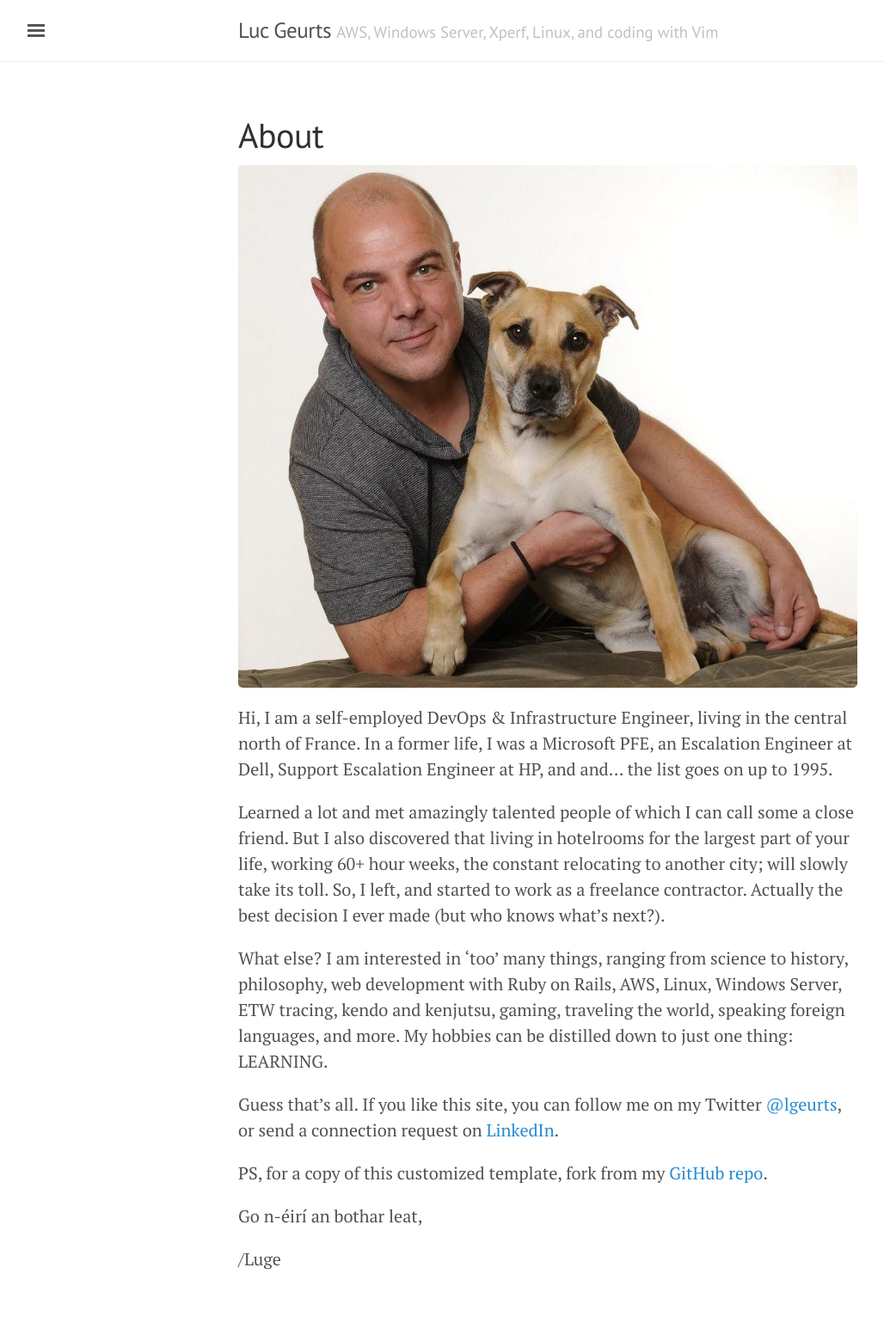
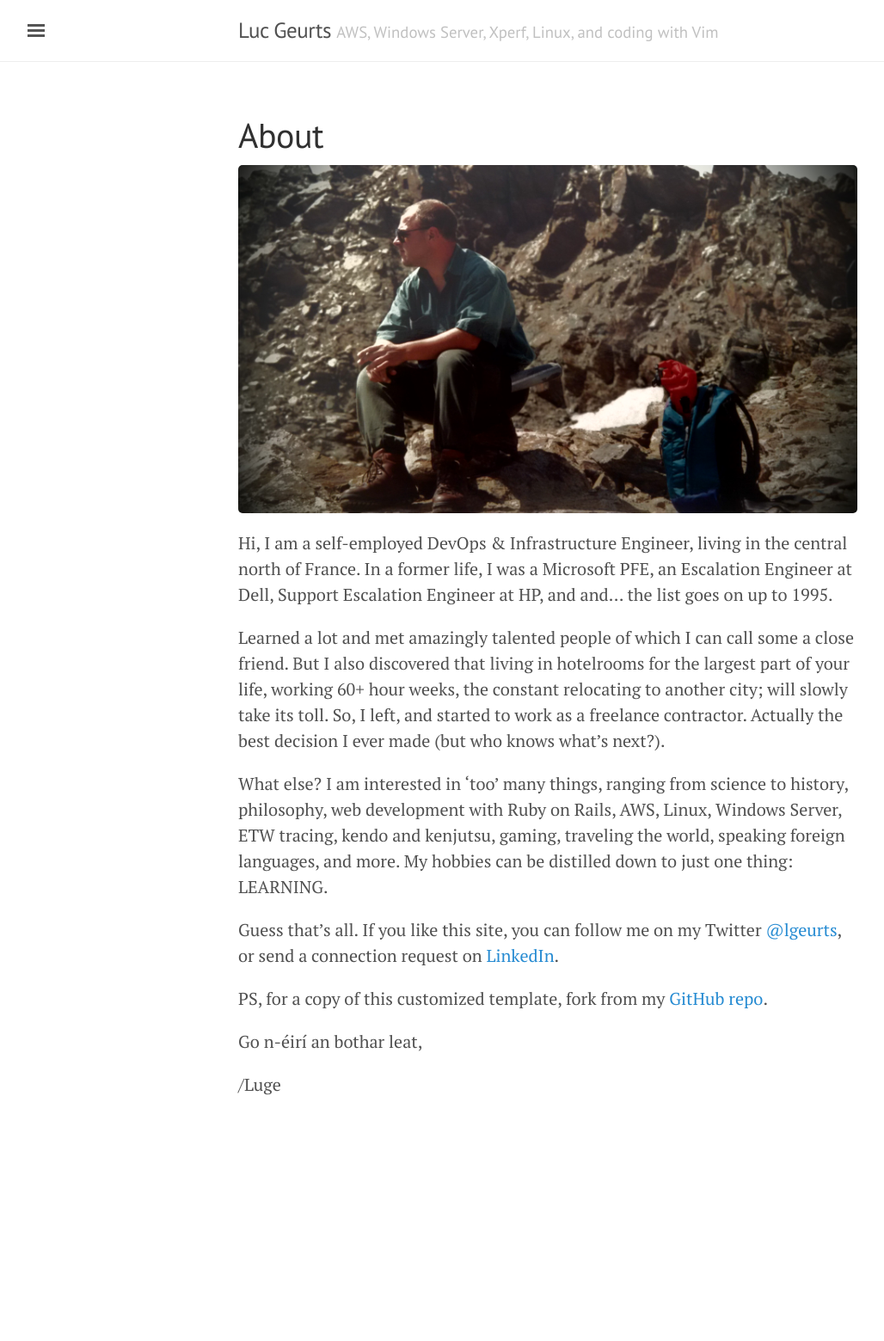
Before and after one commit to lgeurts/lgeurts.github.io, a Jekyll site: the page built from about.md, in a window 1280 px wide. Shown: the whole page at 86% size, without its empty margins (3-1031 px from the left). Built offline with Jekyll 4.4.1, drawn with Linux system fonts in a browser that asks for light colours; nearby versions of some CDN libraries; after the commit the page ends 1357 px from its top, so only the background shows below that.

Commit message:
Update about.md

```diff
--- a/about.md
+++ b/about.md
@@ -3,7 +3,7 @@ layout: page
 title: About
 ---
 
-![Here I am with my dog Tigger.](/assets/portrait.jpg)
+![Here I am with my dog Tigger.](/assets/c2adv01.jpg)
 
 Hi, I am a self-employed DevOps & Infrastructure Engineer, living in the central north of France.
 In a former life, I was a Microsoft PFE, an Escalation Engineer at Dell, Support Escalation Engineer at HP, and and... the list goes on up to 1995.
```
